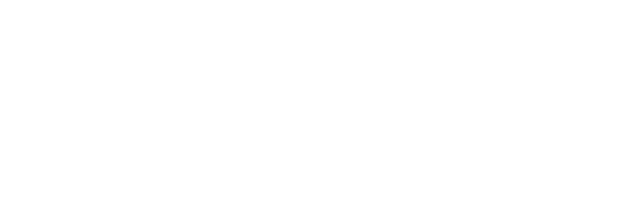
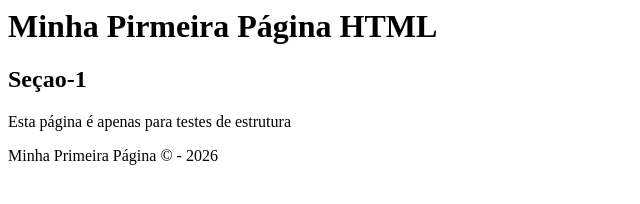
Before and after one commit to pdrka/exemplo-repo-front-1tdspf-2026, a plain HTML site: page index.html in a window 1280 px wide. Shown: the whole page, without its empty margins (0-640 px from the left). Drawn offline with Linux system fonts and the light colour scheme.

Commit message:
criaçao de uma página básica html.

```diff
--- a/index.html
+++ b/index.html
@@ -1,8 +1,37 @@
 <!DOTYPE html>
 <!--
-	O Doctype é um DTD ou é o Document type definition, ele informa ao navegador o tipo de
-documento HTML que está sendo carregado, este que estamos utilizando é a versão 5.
+	O Doctype é um DTD ou é o Document type definition, ele informa
+ao navegador o tipo de
+documento HTML que está sendo carregado, este que estamos utilizando
+é a versão 5.
+-->
+
+<!--Exercício: Minha Primeira Página HTML
+OK - 1. Crie um arquivo chamado index.html e utilize as tags
+essenciais para estruturar corretamente sua página.
+2. O documento HTML deve conter as tags de estrutura básica
+3. A Página deverá suportar caracteres especiais
+OK - 4. O Título da página deve ser "Minha Primeira Página HTML"
 -->
 <html lang= "pt-br">
+	<head>
+		<meta charset = "UTF-8">
+		<title>Minha Pirmeira Página HTML</title>
+	<head>
+
+	<body>
+		<header>
+			<h1>Minha Pirmeira Página HTML</h1>
+		<header>
+		<main>
+			<section>
+				<h2>Seçao-1</h2>
+				<p>Esta página é apenas para testes de estrutura</p>
+			<section>
+		<main>
+			<footer>
+				<p> Minha Primeira Página &copy; - 2026 </p>
+			<footer>
+		<body>
 
 </html>
```
